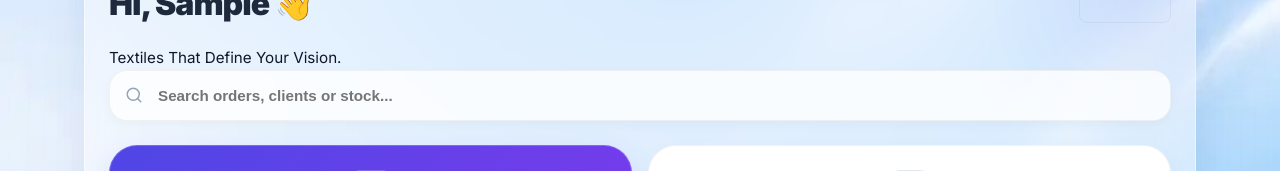
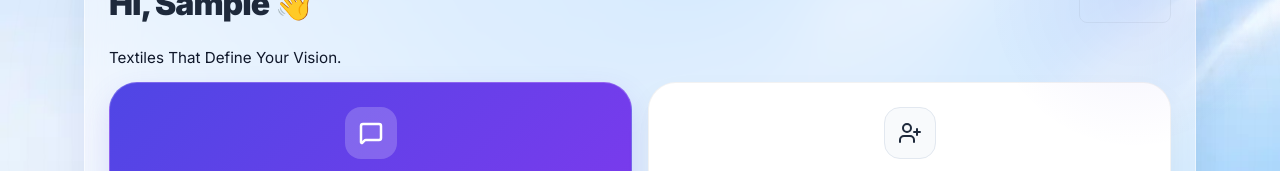
Before and after one commit to DevvVaghasiya/vatsalya-lifestyle, a React (Vite) app in the folder frontend/: page / in a window 1280 px wide. Shown: the part 319-490 px from the top of the page. Built offline with nearby package versions, Linux system fonts and the light colour scheme; no server answers; sample sign-in values are in the browser's storage.

Commit message:
style: remove search bar from dashboard

```diff
--- a/frontend/src/pages/Dashboard.jsx
+++ b/frontend/src/pages/Dashboard.jsx
@@ -189,28 +189,7 @@ const Dashboard = () => {
              Textiles That Define Your Vision.
           </p>
 
-          <div style={{ position: 'relative', marginBottom: '24px' }}>
-            <Search size={18} color="#94A3B8" style={{ position: 'absolute', left: '16px', top: '50%', transform: 'translateY(-50%)' }} />
-            <input
-              type="text"
-              placeholder="Search orders, clients or stock..."
-              onClick={() => navigate('/deals')}
-              readOnly
-              style={{
-                width: '100%',
-                padding: '16px 16px 16px 48px',
-                borderRadius: '18px',
-                border: '1px solid rgba(0,0,0,0.05)',
-                background: 'rgba(255,255,255,0.8)',
-                fontSize: '0.95rem',
-                fontWeight: '600',
-                color: '#1E293B',
-                cursor: 'pointer',
-                boxShadow: '0 4px 12px rgba(0,0,0,0.03)',
-                outline: 'none'
-              }}
-            />
-          </div>
+
 
           <div style={{ display: 'flex', gap: '16px', marginTop: '12px' }}>
             {/* Quick Action: New Inquiry */}
```
